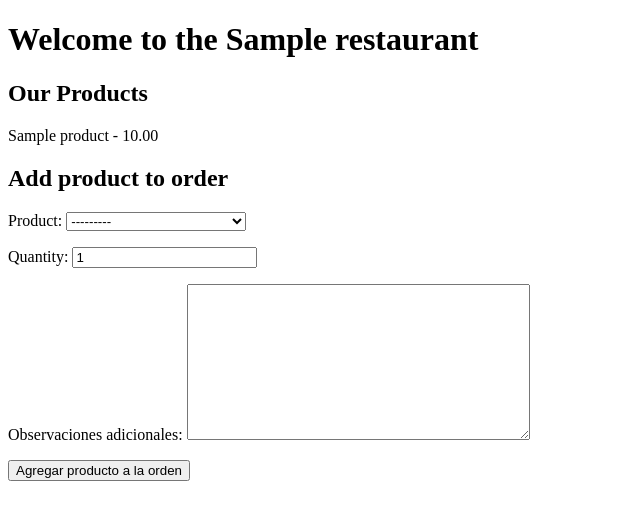
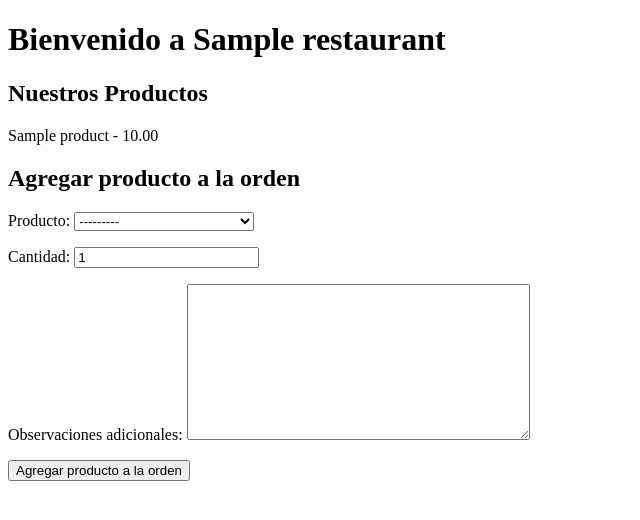
Before and after one commit to JuanGiraldoB/django-interview-problem, a Django app: page /create-order-items/1 in a window 1280 px wide. Shown: the top 520 px of the page, without its empty margins (0-640 px from the left). Run offline with Django 5.2, Linux system fonts and the light colour scheme; tables that the repository leaves empty hold one stand-in row (values such as "Sample post").

Commit message:
Updated so that is all in spanish

```diff
--- a/truck_order_manager/orders/forms.py
+++ b/truck_order_manager/orders/forms.py
@@ -29,5 +29,7 @@ class OrderItemForm(forms.ModelForm):
         model = OrderItem
         fields = ['product', 'quantity', 'special_instructions']
         labels = {
-            'special_instructions': 'Observaciones adicionales'
+            'special_instructions': 'Observaciones adicionales',
+            'product': 'Producto',
+            'quantity': 'Cantidad'
         }
--- a/truck_order_manager/orders/templates/orders/item_orders.html
+++ b/truck_order_manager/orders/templates/orders/item_orders.html
@@ -3,16 +3,16 @@
 {% block content %}
 
 <!-- {% block title %}{{ restaurant.name }}{% endblock title %} -->
-<h1>Welcome to the {{restaurant.name}}</h1>
+<h1>Bienvenido a {{restaurant.name}}</h1>
 
-<h2>Our Products</h2>
+<h2>Nuestros Productos</h2>
 
 {% for product in products %}
 <p>{{ product.name }} - {{ product.price }}</p>
 {% endfor %}
 
 
-<h2>Add product to order</h2>
+<h2>Agregar producto a la orden</h2>
 <form id="order-item-form" method="post">
     {% csrf_token %}
     {{ form.as_p }}
```
Also changed, not shown: truck_order_manager/orders/templates/orders/orders.html (+4 -3 lines).
